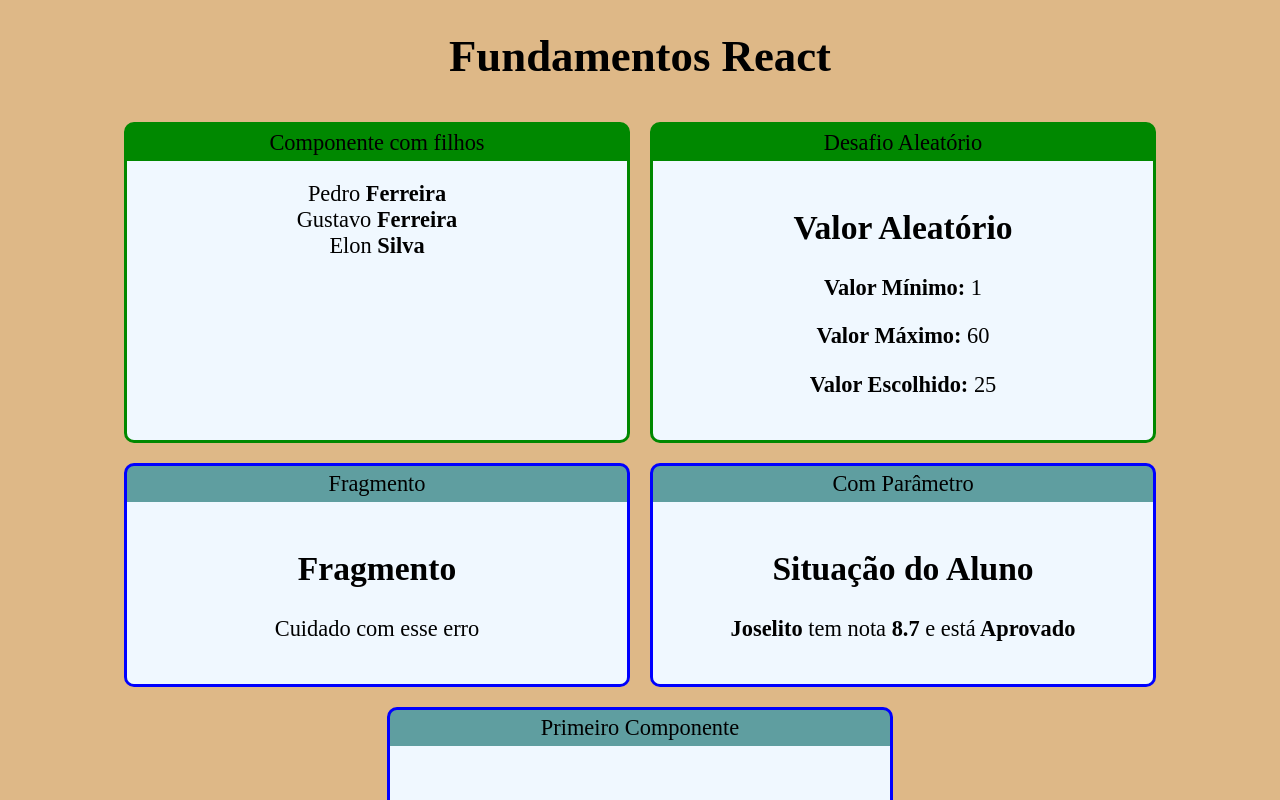
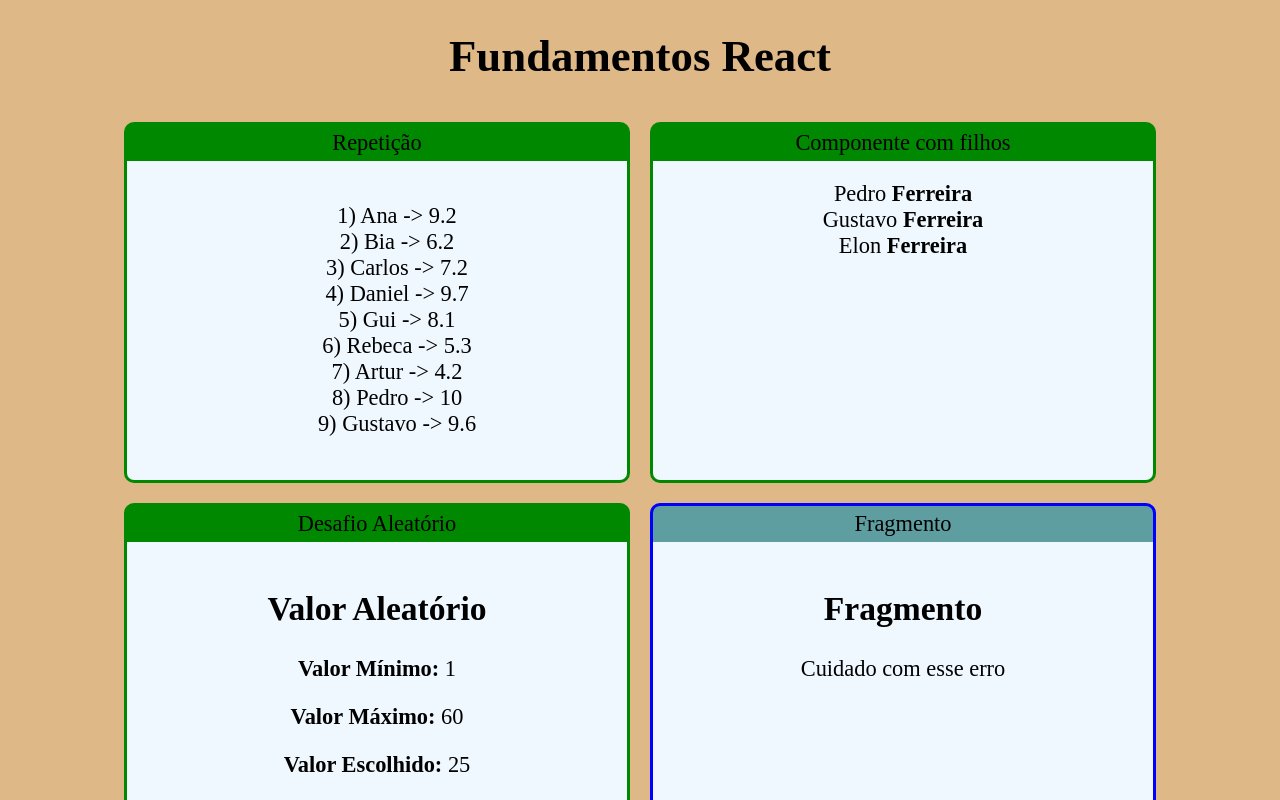
Before and after one commit to NovaisGabriel/React_Basics, a React (Create React App) app in the folder react-app/: page / in a window 1280 px wide. Shown: the top 800 px of the page. Built offline with nearby package versions, Linux system fonts and the light colour scheme.

Commit message:
"Listas"

```diff
--- a/react-app/src/App.jsx
+++ b/react-app/src/App.jsx
@@ -7,14 +7,23 @@ import Fragmento from './components/basicos/Fragmento';
 import Aleatorio from './components/basicos/Aleatorio';
 import Card from './components/layout/Card';
 import Familia from './components/basicos/Familia';
+import FamiliaMembro from './components/basicos/FamiliaMembro';
+import ListaAlunos from './components/repeticao/ListaAlunos';
 
 export default () => (
     <div className="App">
         <h1>Fundamentos React</h1>
 
         <div className="Cards">
+            <Card titulo="Repetição" color="#080">
+                <ListaAlunos></ListaAlunos>
+            </Card>
             <Card titulo="Componente com filhos" color="#080">
-                <Familia sobrenome="Ferreira"></Familia>
+                <Familia sobrenome="Ferreira">
+                    <FamiliaMembro nome="Pedro"></FamiliaMembro>
+                    <FamiliaMembro nome="Gustavo"></FamiliaMembro>
+                    <FamiliaMembro nome="Elon" ></FamiliaMembro>
+                </Familia>
             </Card>
             <Card titulo="Desafio Aleatório" color="#080">
                 <Aleatorio min={1} max={60}></Aleatorio>
--- a/react-app/src/components/basicos/Familia.jsx
+++ b/react-app/src/components/basicos/Familia.jsx
@@ -1,12 +1,13 @@
-import React from 'react'
-import FamiliaMembro from './FamiliaMembro'
+import React, {cloneElement} from 'react'
 
-export default props => {
+export default (props) => {
     return (
         <div>
-            <FamiliaMembro nome="Pedro" sobrenome={props.sobrenome}></FamiliaMembro>
-            <FamiliaMembro nome="Gustavo" {...props}></FamiliaMembro>
-            <FamiliaMembro nome="Elon" sobrenome="Silva"></FamiliaMembro>
+            {
+                props.children.map((child, i) => {
+                    return cloneElement(child, {...props, key: i });
+                })
+            }
         </div>
     )
 }
--- /dev/null
+++ b/react-app/src/components/repeticao/ListaAlunos.jsx
@@ -0,0 +1,21 @@
+import React from 'react'
+import alunos from '../../data/alunos'
+
+export default props => {
+
+    const lis = alunos.map((aluno)=>{
+        return (
+            <li key={aluno.id}>
+                {aluno.id}) {aluno.nome} -> {aluno.nota}
+            </li>
+        );
+    });
+
+    return (
+        <div>
+            <ul style={{listStyle: 'none'}}>
+                {lis}
+            </ul>
+        </div>
+    )
+}
--- /dev/null
+++ b/react-app/src/data/alunos.js
@@ -0,0 +1,11 @@
+export default [
+    { id: 1, nome: 'Ana', nota: 9.2},
+    { id: 2, nome: 'Bia', nota: 6.2},
+    { id: 3, nome: 'Carlos', nota: 7.2},
+    { id: 4, nome: 'Daniel', nota: 9.7},
+    { id: 5, nome: 'Gui', nota: 8.1},
+    { id: 6, nome: 'Rebeca', nota: 5.3},
+    { id: 7, nome: 'Artur', nota: 4.2},
+    { id: 8, nome: 'Pedro', nota: 10},
+    { id: 9, nome: 'Gustavo', nota: 9.6},
+]
```
